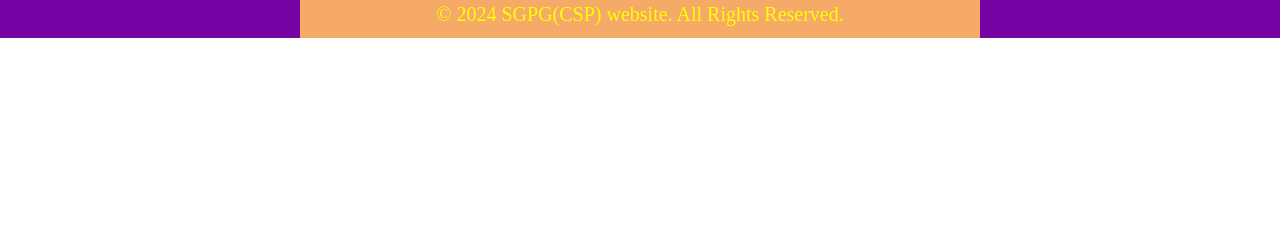
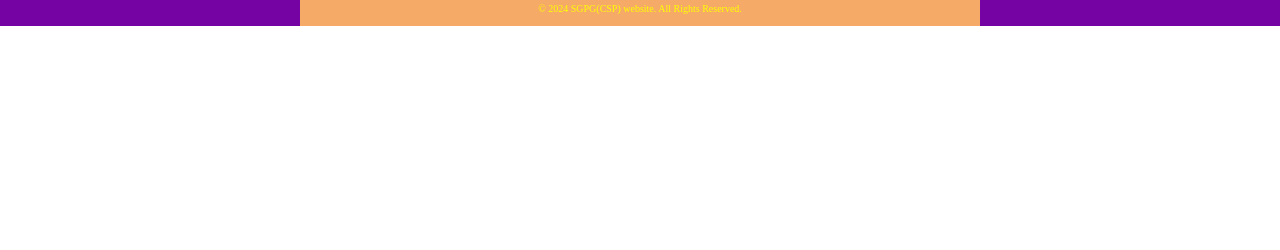
Before and after one commit to preetam-vignesh/preetam-vignesh.app.com, a plain HTML site: page index.html in a window 1280 px wide. Shown: the part 550-800 px from the top of the page. Drawn offline with Linux system fonts and the light colour scheme.

Commit message:
Update index.css

```diff
--- a/index.css
+++ b/index.css
@@ -78,8 +78,7 @@
 
 #copyright {
     text-align: center;
-    font-size: 20px;
-    color: black;
+    font-size: 10px;
     margin-top: 1%;
     color: yellow;
 }
```
